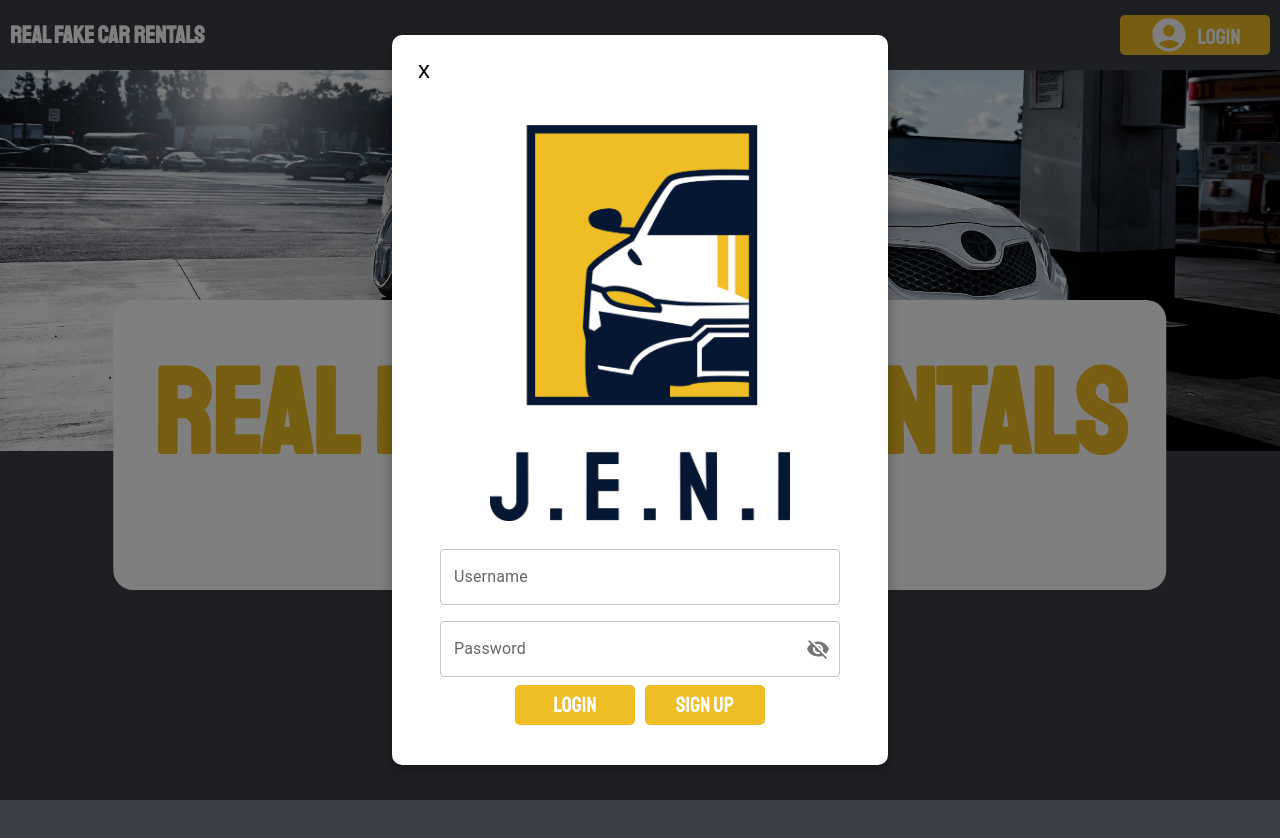
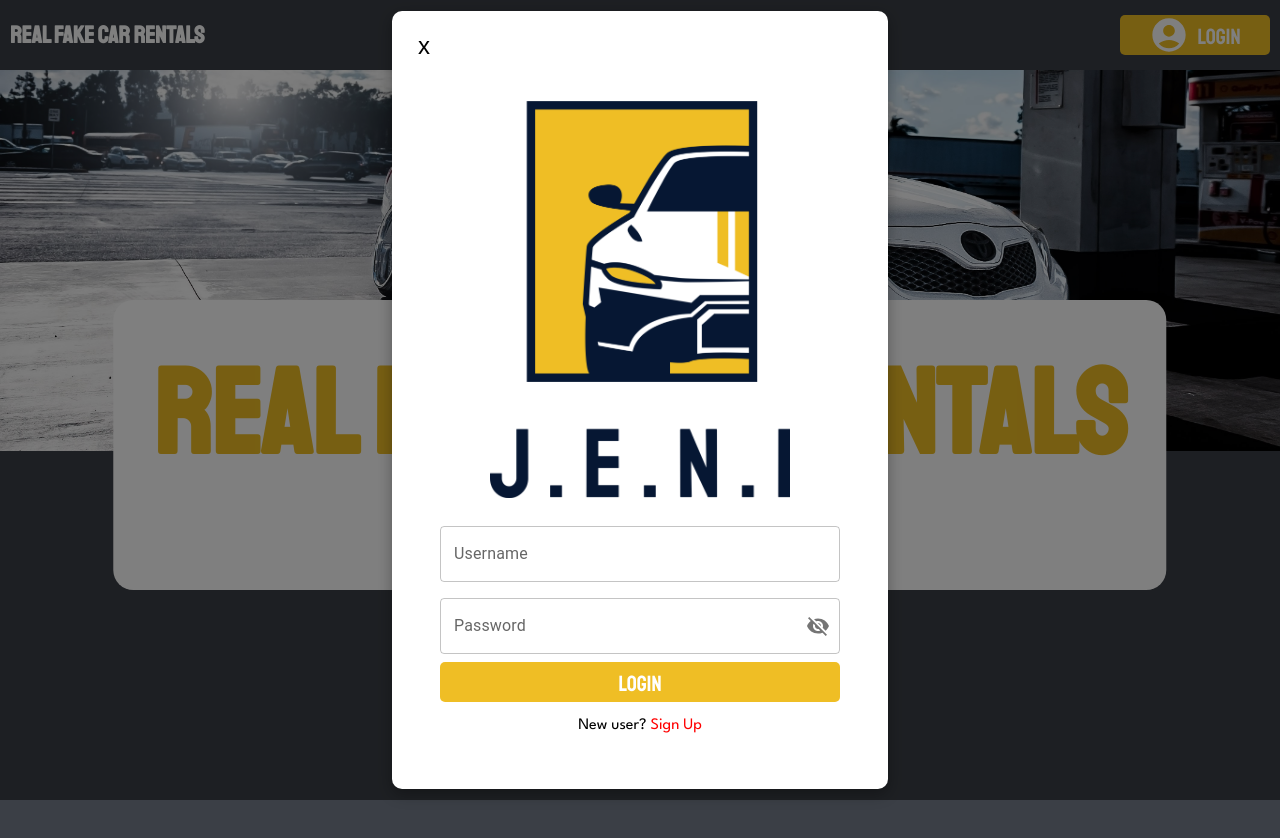
Before and after one commit to JohnathanAguilar01/Real-Fake-Car-Rentals, a React (Create React App) app in the folder frontend/: page / in a window 1280 px wide. Both pictures are taken after a click on the button "Login". Shown: the top 838 px of the page. Built offline with nearby package versions, Linux system fonts and the light colour scheme; no server answers.

Commit message:
changes to when modal.js is located and updated the login modal finaly started the signup modal

```diff
--- a/frontend/src/mainComponents/NavBar.js
+++ b/frontend/src/mainComponents/NavBar.js
@@ -2,13 +2,20 @@
 import React, { useState } from "react";
 import "./NavBar.css"; // Import CSS for styling
 import { MdAccountCircle } from "react-icons/md";
-import Modal from "../userAuth/Modal.js";
+import Modal from "../mainComponents/Modal.js";
 import Login from "../userAuth/Login.js";
+import SignUp from "../userAuth/SignUp.js";
 import AccountButton from "./AccountButton.js";
 
 function Navbar() {
   const [isOpen, setIsOpen] = useState(false);
   const [isShown, setIsShown] = useState(true);
+  const [isSignUp, setIsSignUp] = useState(false);
+
+  function onClose() {
+    setIsOpen(false);
+    setIsSignUp(false);
+  }
 
   fetch("http://localhost:5000/UserAuth/authCheck", {
     method: "POST",
@@ -36,8 +43,16 @@ function Navbar() {
       <AccountButton setIsOpen={setIsOpen} isShown={!isShown}>
         Sign Out
       </AccountButton>
-      <Modal open={isOpen} onClose={() => setIsOpen(false)}>
-        <Login setIsShown={setIsShown} onClose={() => setIsOpen(false)} />
+      <Modal open={isOpen} onClose={() => onClose()}>
+        {isSignUp ? (
+          <SignUp></SignUp>
+        ) : (
+          <Login
+            setIsShown={setIsShown}
+            onClose={() => onClose()}
+            onSignUp={() => setIsSignUp(!isSignUp)}
+          />
+        )}
       </Modal>
     </nav>
   );
--- a/frontend/src/userAuth/Login.css
+++ b/frontend/src/userAuth/Login.css
@@ -1,3 +1,5 @@
+@import url("https://fonts.googleapis.com/css2?family=League+Spartan:wght@300;400;500;600;700;800;900&display=swap");
+
 .login {
   display: flex;
   justify-content: center;
@@ -36,19 +38,14 @@
   align-self: center;
 }
 
-.login-buttons {
-  display: flex;
-  gap: 10px;
-}
-
-.login-login-button:hover {
+.login-button:hover {
   filter: brightness(0.8);
 }
 
-.login-login-button {
+.login-button {
   font-family: Staatliches;
   font-size: 22px;
-  width: 120px;
+  width: 400px;
   height: 40px;
   color: white;
   background-color: #efbe25;
@@ -56,33 +53,27 @@
   border: none;
   box-shadow: none;
   outline: none;
-  display: flex;
+  display: block;
   align-items: center;
   justify-content: center;
   gap: 8px;
-  padding: 10px 20px;
+  padding: 8px;
   cursor: pointer;
+  margin-right: auto;
+  margin-left: auto;
+}
+
+.login-signup-feild {
+  font-family: "League Spartan", sans-serif !important;
+  display: flex;
 }
 
 .login-signup-button:hover {
   filter: brightness(0.8);
+  text-decoration: underline;
 }
 
 .login-signup-button {
-  font-family: Staatliches;
-  font-size: 22px;
-  width: 120px;
-  height: 40px;
-  color: white;
-  background-color: #efbe25;
-  border-radius: 5px;
-  border: none;
-  box-shadow: none;
-  outline: none;
-  display: flex;
-  align-items: center;
-  justify-content: center;
-  gap: 8px;
-  padding: 10px 20px;
-  cursor: pointer;
+  color: red;
+  padding-left: 4px;
 }
--- a/frontend/src/userAuth/Login.js
+++ b/frontend/src/userAuth/Login.js
@@ -7,7 +7,7 @@ import Visibility from "@mui/icons-material/Visibility";
 import VisibilityOff from "@mui/icons-material/VisibilityOff";
 import "./Login.css";
 
-function Login({ setIsShown, onClose }) {
+function Login({ setIsShown, onClose, onSignUp }) {
   const [showPassword, setShowPassword] = useState(false);
   const [username, setUsername] = useState(null);
   const [password, setPassword] = useState(null);
@@ -103,11 +103,14 @@ function Login({ setIsShown, onClose }) {
             />
           </Box>
         </div>
-        <div className="login-buttons">
-          <button className="login-login-button" onClick={onLogin}>
-            Login
-          </button>
-          <button className="login-signup-button">Sign Up</button>
+        <button className="login-button" onClick={onLogin}>
+          Login
+        </button>
+        <div className="login-signup-feild">
+          <p>New user?</p>
+          <p className="login-signup-button" onClick={onSignUp}>
+            Sign Up
+          </p>
         </div>
       </div>
     </>
--- /dev/null
+++ b/frontend/src/userAuth/SignUp.js
@@ -0,0 +1,14 @@
+import React, { useState } from "react";
+import "./SignUp.css";
+
+function SignUp() {
+  return (
+    <>
+      <div className="login-logo">
+        <img className="login-logo-img" src="/HalfLogo.png" alt="logo" />
+      </div>
+    </>
+  );
+}
+
+export default SignUp;
```
Also changed, not shown: frontend/src/mainComponents/Modal.css (renamed from frontend/src/userAuth/Modal.css), frontend/src/mainComponents/Modal.js (renamed from frontend/src/userAuth/Modal.js), frontend/src/userAuth/SignUp.css (added).
